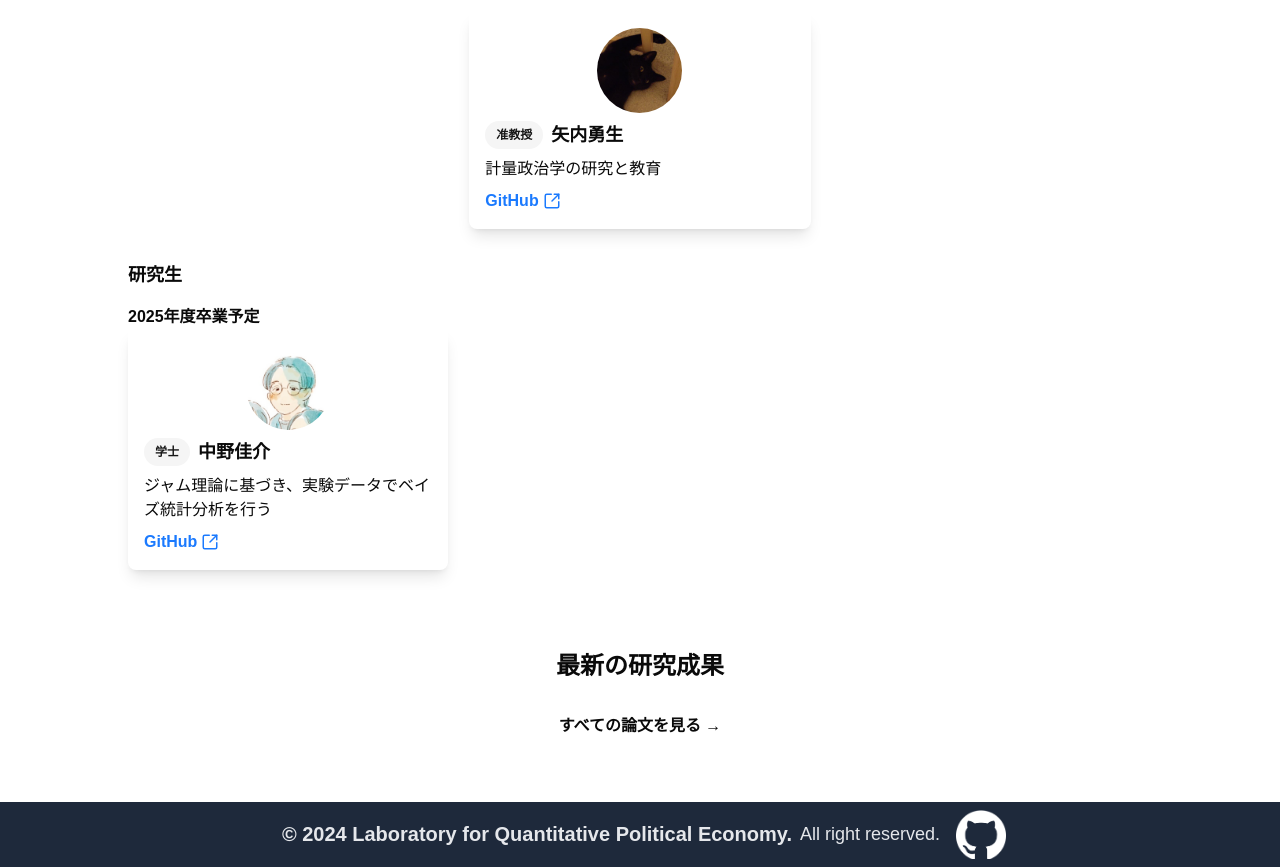
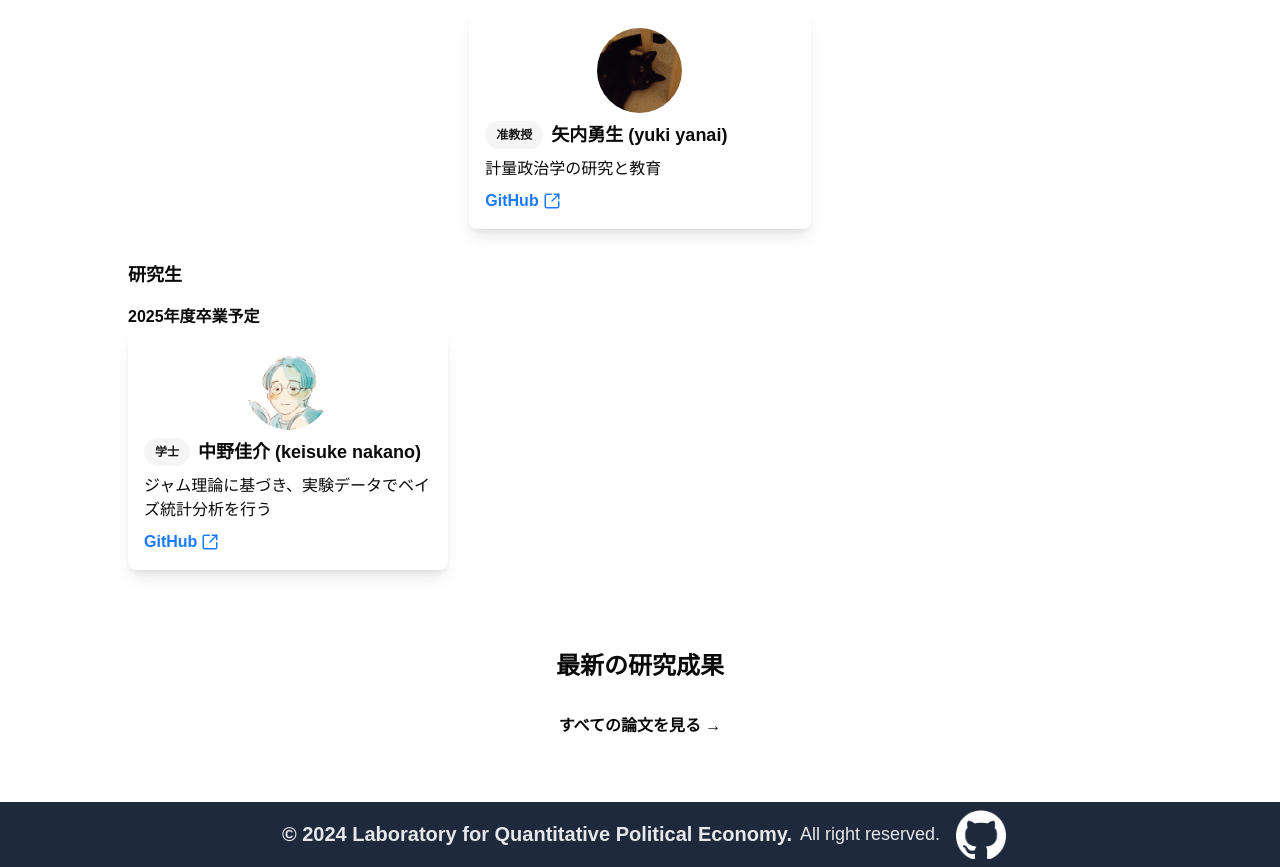
Before and after one commit to Yanai-Lab/Yanai-Lab.github.io, a Next.js app: page / in a window 1280 px wide. Shown: the part 1000-1867 px from the top of the page. Built offline with nearby package versions, Linux system fonts and the light colour scheme.

Commit message:
add EngName

```diff
--- a/app/layout.tsx
+++ b/app/layout.tsx
@@ -20,6 +20,9 @@ const geistMono = localFont({
 export const metadata: Metadata = {
   title: "Yanai Lab",
   description: "Yanai Laboratory' Homepage.",
+  icons: {
+    icon: "/favicon.ico",
+  },
 };
 
 export default function RootLayout({
--- a/data/menbers.ts
+++ b/data/menbers.ts
@@ -1,6 +1,6 @@
 export const members = [
   {
-    name: "矢内勇生",
+    name: "矢内勇生 (yuki yanai)",
     position: "准教授",
     image: "yukiyanai.jpeg",
     description: "計量政治学の研究と教育",
@@ -17,7 +17,7 @@ export const members = [
   */
 
   {
-    name: "中野佳介",
+    name: "中野佳介 (keisuke nakano)",
     position: "学士",
     image: "keisukenakano.png",
     description: "ジャム理論に基づき、実験データでベイズ統計分析を行う",
--- a/next.config.mjs
+++ b/next.config.mjs
@@ -1,6 +1,6 @@
 /** @type {import('next').NextConfig} */
 const nextConfig = {
-  output: "export",
+  // output: "export",
 };
 
 export default nextConfig;
```
Also changed, not shown: 1 other file (tests, documents, lock files or other folders).
